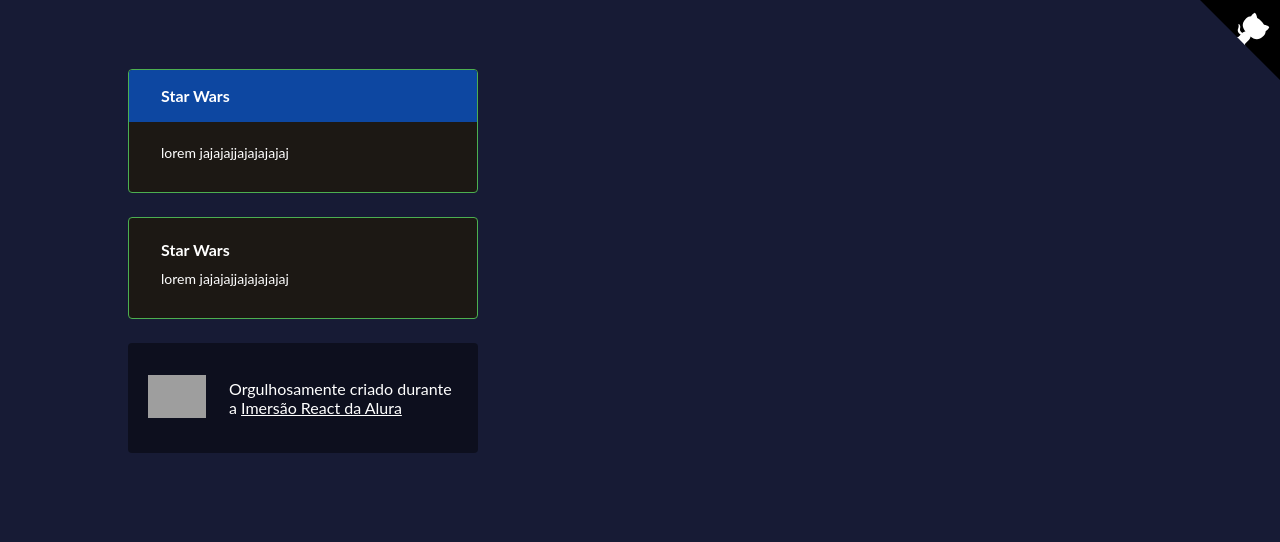
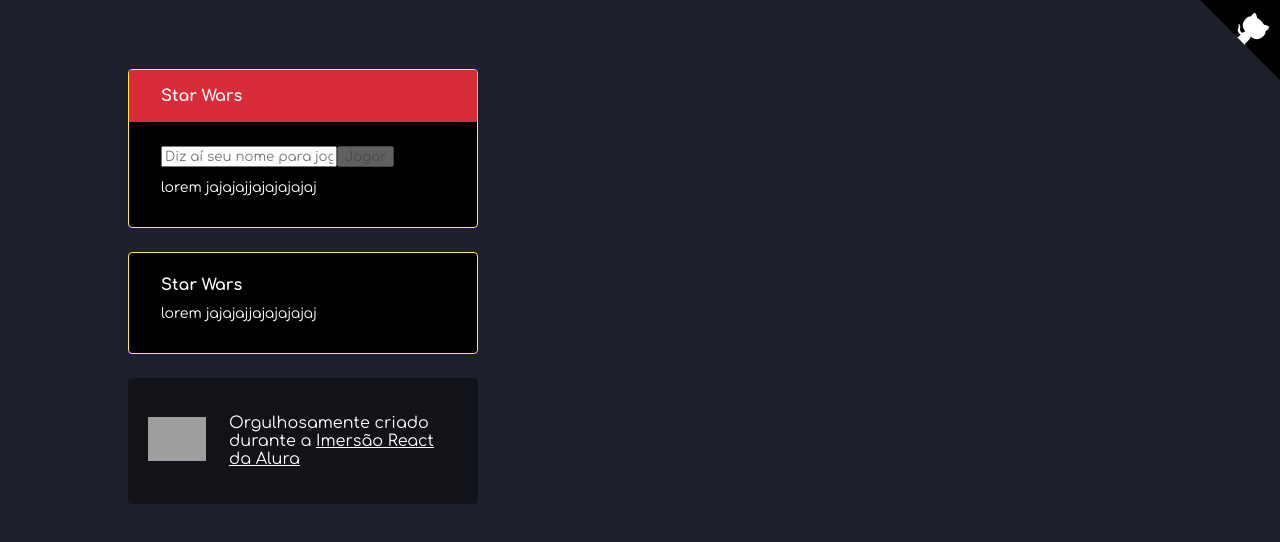
Before and after one commit to juan-20/Front-next, a Next.js app: page / in a window 1280 px wide. Shown: the top 542 px of the page. Built offline with nearby package versions, Linux system fonts and the light colour scheme; grey boxes are pictures that could not be loaded.

Commit message:
Hooks na pesquisa :tada:

```diff
--- a/db.json
+++ b/db.json
@@ -31,12 +31,12 @@
     ],
     "theme": {
       "colors": {
-        "primary": "#0d47a1",
+        "primary": "#DA2C38",
         "secondary": "#000",
-        "mainBg": "#171B35",
+        "mainBg": "#1E212B",
         "contrastText": "#FFFFFF",
         "wrong": "#FF5722",
-        "success": "#4CAF50"
+        "success": "#FFE74C"
       },
       "borderRadius": "4px"
     }
--- a/pages/_app.js
+++ b/pages/_app.js
@@ -1,9 +1,13 @@
-import { createGlobalStyle, ThemeProvider } from 'styled-components'
+/* eslint-disable react/jsx-props-no-spreading */
+import React from 'react';
+import { createGlobalStyle, ThemeProvider } from 'styled-components';
+import Head from 'next/head';
 import db from '../db.json';
 
 const GlobalStyle = createGlobalStyle`
  * {
     box-sizing: border-box;
+    font-family: 'Comfortaa', cursive;
   }
   body {
     margin: 0;
@@ -23,17 +27,22 @@
     display: flex;
     flex-direction: column;
   }
-`
+`;
 
-const theme = db.theme
+const { theme } = db;
 
+// eslint-disable-next-line react/prop-types
 export default function App({ Component, pageProps }) {
   return (
     <>
+      <Head>
+        <link rel="preconnect" href="https://fonts.gstatic.com" />
+        <link href="https://fonts.googleapis.com/css2?family=Comfortaa:wght@300;400;500;600;700" rel="stylesheet" />
+      </Head>
       <ThemeProvider theme={theme}>
-      <GlobalStyle />
+        <GlobalStyle />
         <Component {...pageProps} />
       </ThemeProvider>
     </>
-  )
+  );
 }
--- a/pages/index.js
+++ b/pages/index.js
@@ -1,16 +1,20 @@
-import styled from 'styled-components'
+import React from 'react';
+import styled from 'styled-components';
+import Head from 'next/head';
+import {useRouter} from 'next/router';
+
 import Footer from '../src/components/Footer';
 import GitHubCorner from '../src/components/GithubCorner';
 import QuizBackground from '../src/components/QuizBackground';
 // import db from '../db.json';
-import Widget from '../src/components/Widget/index'
+import Widget from '../src/components/Widget/index';
 
-const BackgroundImage =styled.div`
-  background: #727d8f;
-  flex: 1;
-  background-size: cover;
-  background-position: center;
-`;
+// const BackgroundImage = styled.div`
+//   background: #1E212B;
+//   flex: 1;
+//   background-size: cover;
+//   background-position: center;
+// `;
 
 const AskContainer = styled.div`
   width: 100%;
@@ -23,11 +27,17 @@
   }
 `;
 
+export default function Home() {
 
+  const router = useRouter();
 
-export default function Home() {
-  return(
+  const [name, setName] = React.useState('');
+
+  return (
     <QuizBackground>
+      <Head>
+        <title>AluraQuiz</title>
+      </Head>
       <AskContainer>
 
         <Widget>
@@ -35,7 +45,26 @@
             <h1>Star Wars</h1>
           </Widget.Header>
           <Widget.Content>
+            <form onSubmit={function (infosDoEvento) {
+              infosDoEvento.preventDefault();
+              router.push(`/quiz?name=${name}`);
+              console.log("teste")
+            }}
+            >
+              <input
+              onChange={function (infosDoEvento){
+                // state
+                // name = infosDoEvento.target.value;
+                console.log(name)
+                setName(infosDoEvento.target.value);
+              }}
+              placeholder="Diz aí seu nome para jogar :)"
+              />
 
+              <button type="submit" disabled={name.length === 0}>
+                Jogar {name}
+              </button>
+            </form>
             <p>lorem jajajajjajajajajaj</p>
 
           </Widget.Content>
@@ -48,9 +77,9 @@
           </Widget.Content>
         </Widget>
 
-      <Footer/>
+        <Footer />
 
-      <GitHubCorner/>
+        <GitHubCorner projectUrl="https://github.com/juan-20" />
 
       </AskContainer>
     </QuizBackground>
--- a/src/components/Footer/index.js
+++ b/src/components/Footer/index.js
@@ -1,4 +1,4 @@
-import styled from 'styled-components'
+import styled from 'styled-components';
 
 // src/components/Footer/index.js
 const FooterWrapper = styled.footer`
--- a/src/components/GithubCorner/index.js
+++ b/src/components/GithubCorner/index.js
@@ -1,4 +1,3 @@
-
 import React from 'react';
 import styled from 'styled-components';
 
--- a/src/components/Widget/index.js
+++ b/src/components/Widget/index.js
@@ -3,8 +3,8 @@
 const Widget = styled.div`
 margin-top: 24px;
 margin-bottom: 24px;
-border: 1px solid #4CAF50;
-background: #1C1814;
+border: 1px solid #FFE74C;
+background: #000;
 border-radius: 4px;
 overflow: hidden;
 
@@ -20,7 +20,6 @@
   line-height: 1;
 }
 `;
-
 
 Widget.Content = styled.div`
 padding: 24px 32px 32px 32px;
```
Also changed, not shown: package.json (+10 -2 lines), pages/_document.js (+10 -12 lines), pages/quiz.js (added, +9 -0 lines), .eslintrc.js (added), src/components/QuizBackground/index.js (line endings or trailing spaces), 1 other file (tests, documents, lock files or other folders). Lines whose indentation alone changed are shown as unchanged.
